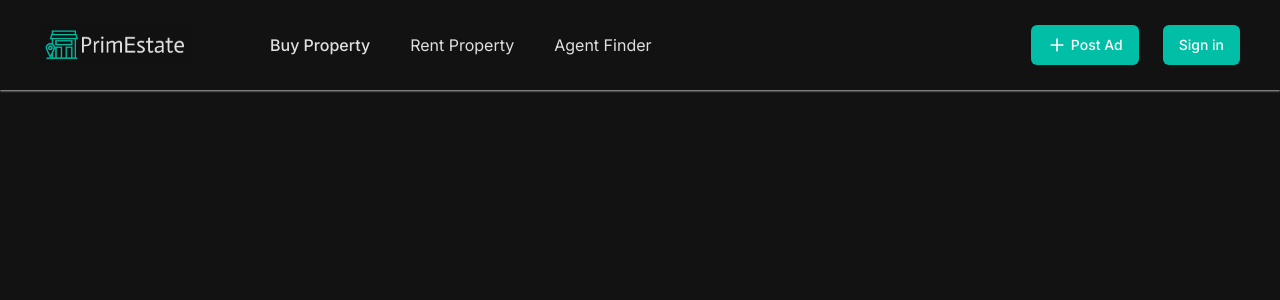
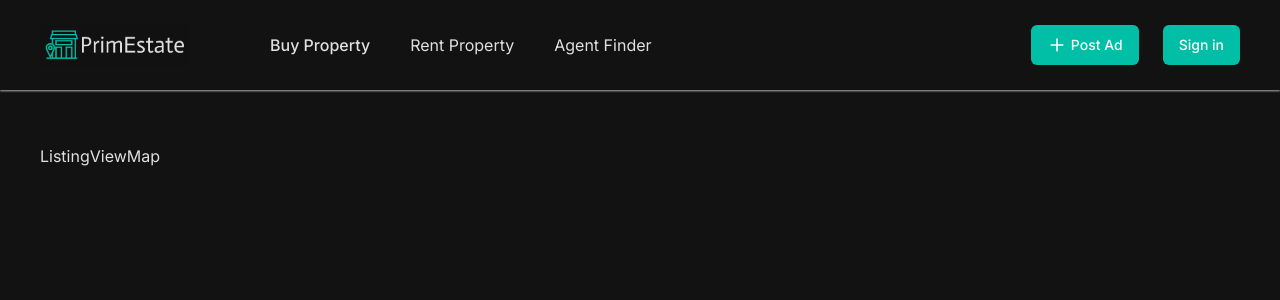
Before and after one commit to abdishakoorx/primestate, a Next.js app: page / in a window 1280 px wide. Shown: the top 300 px of the page. Built offline with nearby package versions, Linux system fonts and the light colour scheme; no server answers.

Commit message:
added listingviewmap component

```diff
--- /dev/null
+++ b/app/_components/ListingViewMap.jsx
@@ -0,0 +1,11 @@
+import React from 'react'
+
+function ListingViewMap() {
+  return (
+    <div className='p-10 px-10'>
+        ListingViewMap
+    </div>
+  )
+}
+
+export default ListingViewMap
--- a/app/page.js
+++ b/app/page.js
@@ -1,10 +1,9 @@
-import { Button } from "@/components/ui/button";
-import Image from "next/image";
+import ListingViewMap from "./_components/ListingViewMap";
 
 export default function Home() {
   return (
     <div>
-
+      <ListingViewMap/>
     </div>
   );
 }
```
